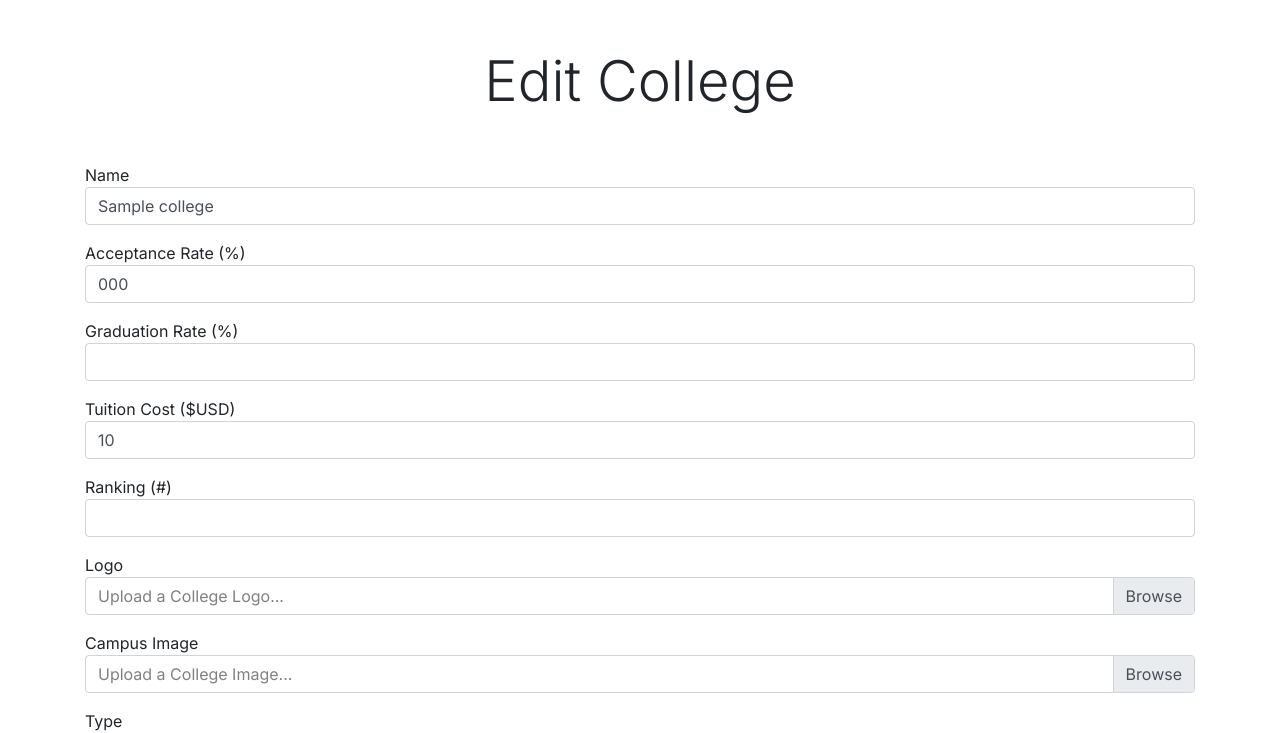
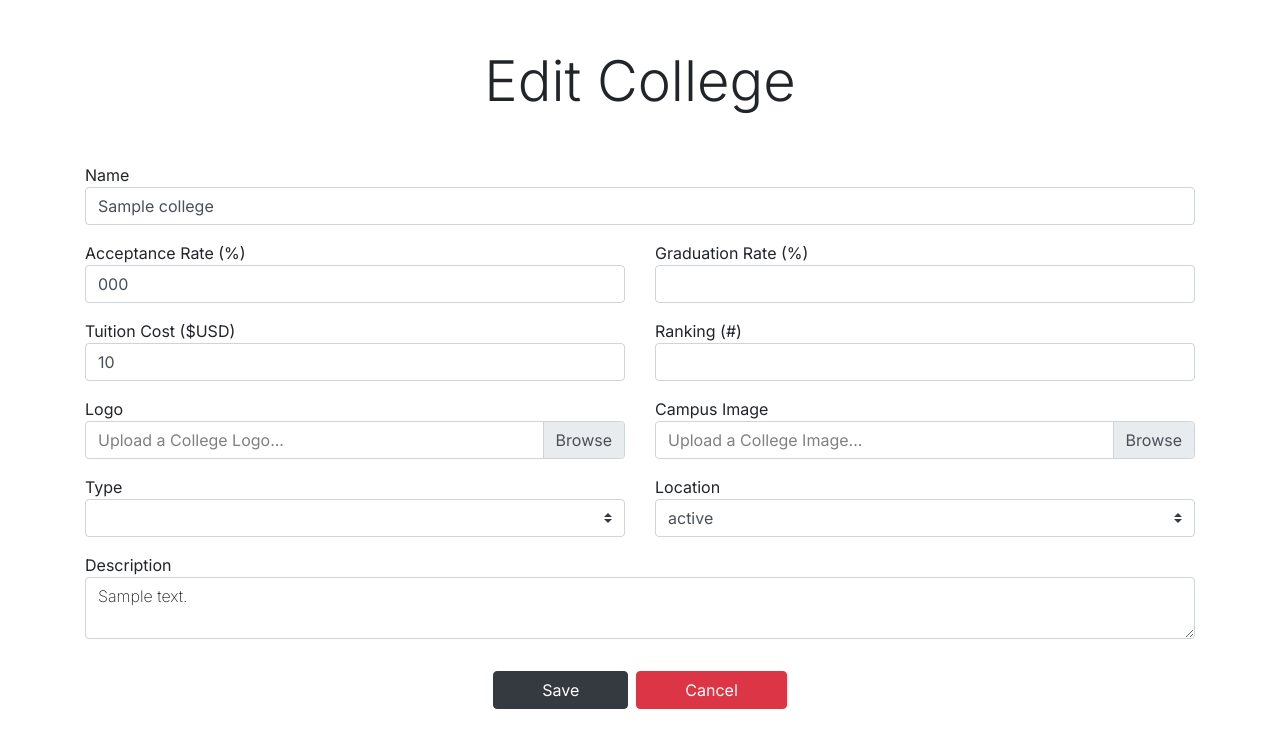
Before and after one commit to noa1961/academia-path, a PHP site: page /admin/colleges/edit/1 in a window 1280 px wide. Shown: the top 733 px of the page. After the commit the page ends 709 px from the top, so only its background shows below. Run offline with PHP 8.4, Linux system fonts and the light colour scheme; tables that the repository leaves empty or names only in its code hold one stand-in row (values such as "Sample post"); lists and menus that the app fills with data are empty; some libraries are stand-ins or nearby versions.

Commit message:
[Forms] Update edit and insert forms

```diff
--- a/views/colleges.edit.view.php
+++ b/views/colleges.edit.view.php
@@ -24,6 +24,8 @@
         <input type="text" class="form-control" name="name" value="<?php echo $college->name; ?>" required>
       </div>
 
+      <div class="row">
+        <div class="col">
           <!-- Fetch College Acceptance Rate -->
           <div class="form-inline">
             <label for="acceptanceRate">Acceptance Rate (%)</label>
@@ -31,7 +33,9 @@
           <div class="form-group">
             <input type="number" min="0" class="form-control" name="acceptanceRate" id="acceptanceRate" value="<?php echo $college->acceptance_rate; ?>" required>
           </div>
+        </div>
 
+        <div class="col">
           <!-- Fetch College Graduation Rate -->
           <div class="form-inline">
             <label for="graduationRate">Graduation Rate (%)</label>
@@ -39,7 +43,11 @@
           <div class="form-group">
             <input type="number" min="0" class="form-control" name="graduationRate" id="graduationRate" value="<?php echo $college->graduation_rate; ?>" required>
           </div>
+        </div>
+      </div>
 
+      <div class="row">
+        <div class="col">
           <!-- Fetch College Tuition Cost -->
           <div class="form-inline">
             <label for="tuitionCost">Tuition Cost ($USD)</label>
@@ -47,7 +55,9 @@
           <div class="form-group">
             <input type="number" min="0" class="form-control" name="tuitionCost" id="tuitionCost" value="<?php echo $college->cost; ?>" required>
           </div>
+        </div>
 
+        <div class="col">
           <!-- Fetch College Ranking -->
           <div class="form-inline">
             <label for="ranking">Ranking (#)</label>
@@ -55,7 +65,11 @@
           <div class="form-group">
             <input type="number" min="1" class="form-control" name="ranking" id="ranking" value="<?php echo $college->ranking; ?>" required>
           </div>
+        </div>
+      </div>
 
+      <div class="row">
+        <div class="col">
           <!-- Fetch College Logo -->
           <div class="form-inline">
             <label for="collegeLogo">Logo</label>
@@ -66,7 +80,9 @@
               <label class="custom-file-label" style="color: gray;" for="validatedCustomFile1">Upload a College Logo...</label>
             </div>
           </div>
+        </div>
 
+        <div class="col">
           <!-- Fetch College Image -->
           <div class="form-inline">
             <label for="collegeImage">Campus Image</label>
@@ -77,7 +93,11 @@
               <label class="custom-file-label" style="color: gray;" for="validatedCustomFile2">Upload a College Image...</label>
             </div>
           </div>
+        </div>
+      </div>
 
+      <div class="row">
+        <div class="col">
           <!-- Fetch College Type -->
           <div class="form-inline">
             <label for="type_id">Type</label>
@@ -96,7 +116,9 @@
               ?>
             </select>
           </div>
+        </div>
 
+        <div class="col">
           <!-- Fetch College Location -->
           <div class="form-inline">
             <label for="location_id">Location</label>
@@ -115,6 +137,8 @@
               ?>
             </select>
           </div>
+        </div>
+        </div>
 
       <!-- Fetch College Description -->
       <div class="form-inline">
```
Also changed, not shown: views/colleges.create.view.php (+24 -0 lines). Lines whose indentation alone changed are shown as unchanged.
